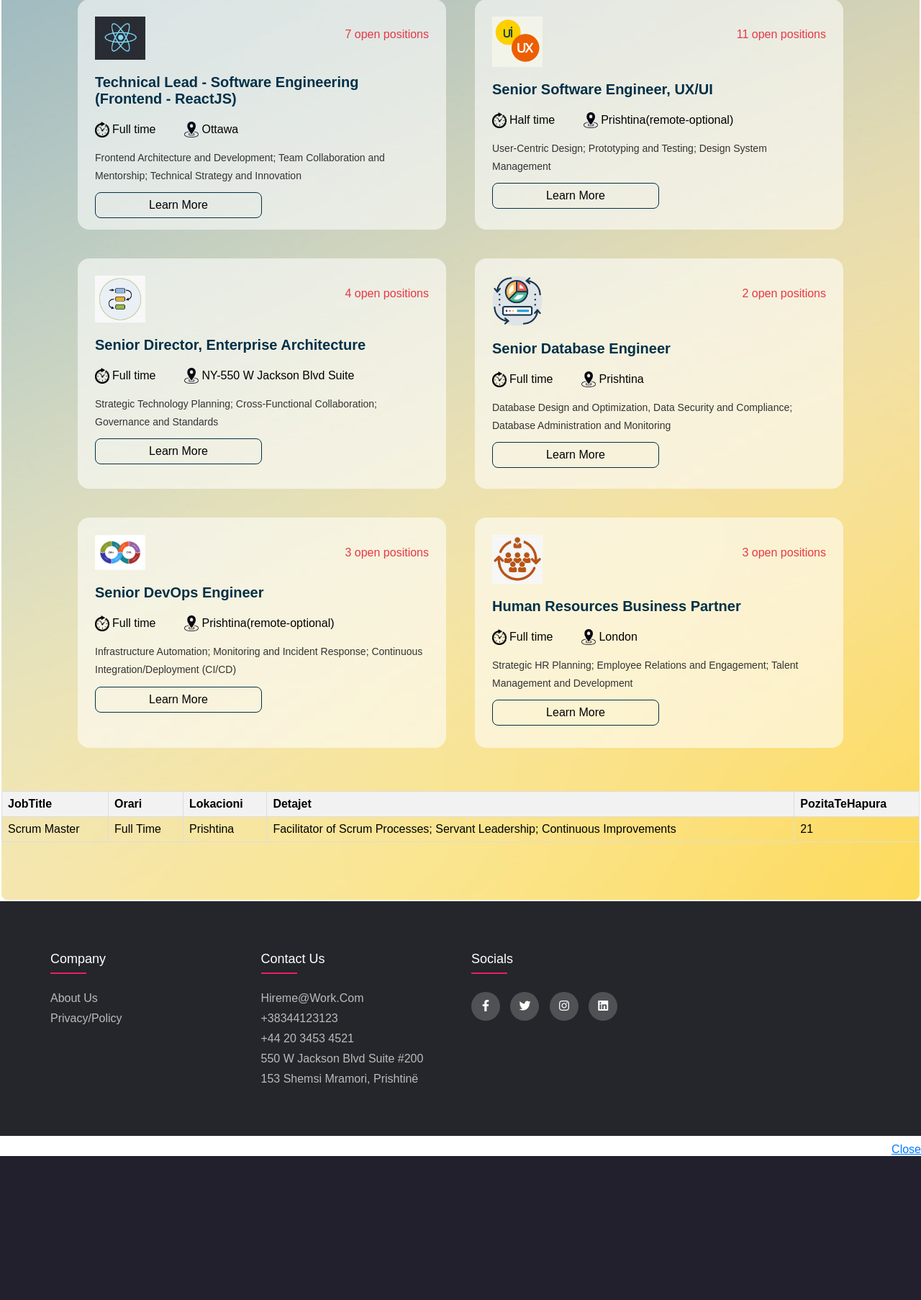
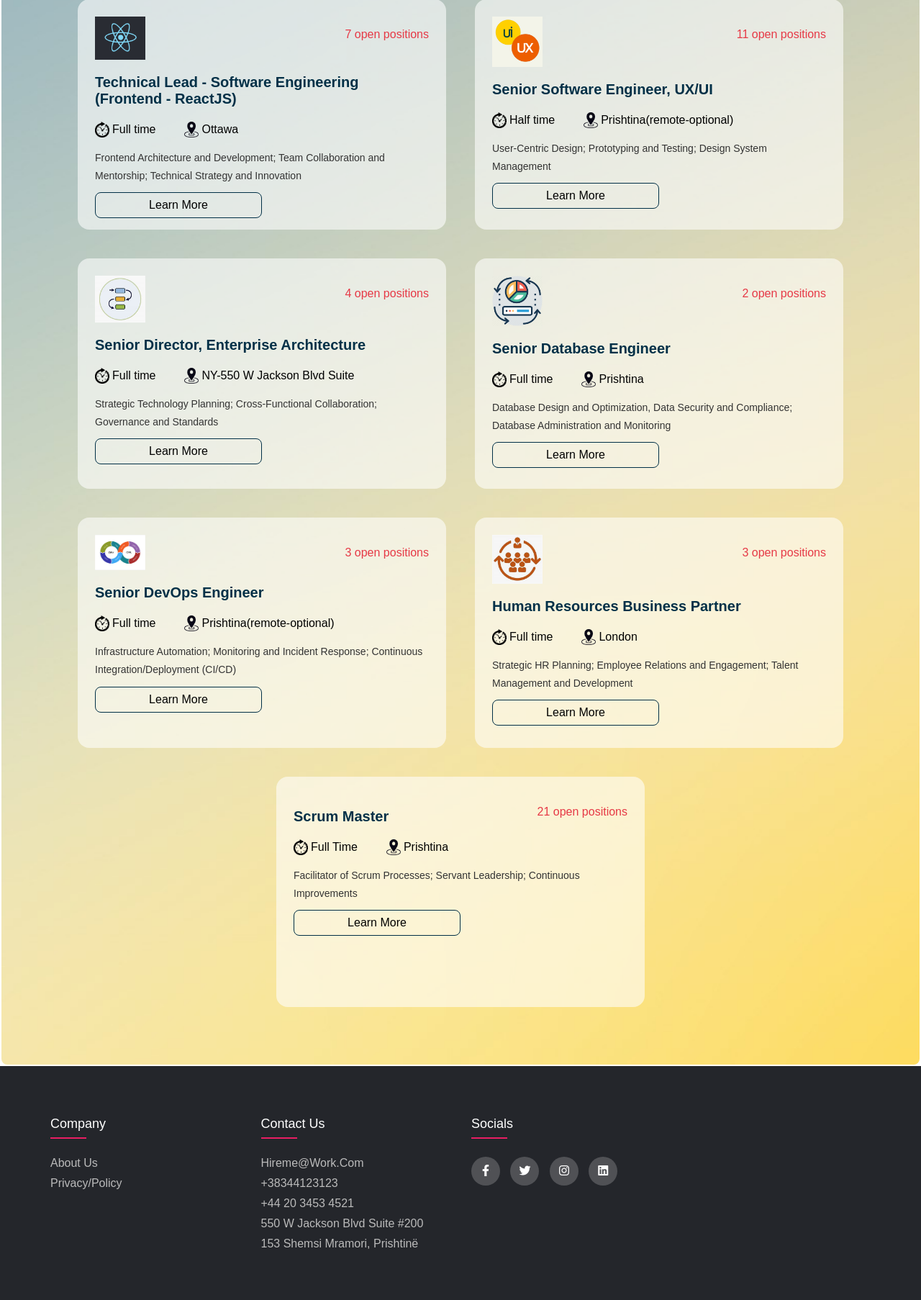
Before and after one commit to oltahasimja/PROJEKTI, a PHP site: page /jobopenings.php in a window 1280 px wide. Shown: the part 648-2454 px from the top of the page at 72% size. Before the commit the page ends 2254 px from the top, so only its background shows below. Run offline with PHP 8.4, Linux system fonts and the light colour scheme; the visitor is signed in with stand-in values (Sample User, id 1); data comes from the database, SQL or seed files in the repository; data that the repository does not hold is empty.

Commit message:
comit-changesinjobs//img column

```diff
--- a/PunaRepository.php
+++ b/PunaRepository.php
@@ -22,17 +22,17 @@
 
         public function insertPuna($job){
             $conn = $this->connection;
-
+            $img = $job->getImg();
             $jobTitle = $job->getJobTitle();
             $orari = $job->getOrari();
             $lokacioni = $job->getLokacioni();
             $detajet = $job->getDetajet();
             $pozitaTeHapura=$job->getPozitaTeHapura();
 
-            $sql = "INSERT INTO job(JobTitle,Orari, Lokacioni,Detajet,PozitaTeHapura) VALUES (?,?,?,?,?)";
+            $sql = "INSERT INTO job(Img,JobTitle,Orari, Lokacioni,Detajet,PozitaTeHapura) VALUES (?,?,?,?,?,?)";
 
             $statement = $conn->prepare($sql);
-            $statement->execute([ $jobTitle,  $orari,  $lokacioni, $detajet,$pozitaTeHapura]);
+            $statement->execute([   $img, $jobTitle,  $orari,  $lokacioni, $detajet,$pozitaTeHapura]);
 
             echo "<script>alert('U shtua me sukses!')</script>";
         }
@@ -50,12 +50,12 @@
 
         //Pjesa tjeter e funksioneve CRUD: update
         //dergohet parametri ne baze te cilit e identifikojme jobn (ne kete rast id, por mund te jete edhe ndonje atribut tjeter) dhe parametrat e tjere qe mund t'i ndryshojme (emri, mbiemri, etj...)
-        public function editJob($id, $jobTitle, $orari, $lokacioni,  $detajet , $pozitaTeHapura){
+        public function editJob($id, $img, $jobTitle, $orari, $lokacioni,  $detajet , $pozitaTeHapura){
             $conn = $this->connection;
-            $sql = "UPDATE job SET JobTitle=?,Orari=?, Lokacioni=?, Detajet=?,PozitaTeHapura=? WHERE ID=?";
+            $sql = "UPDATE job SET Img=?, JobTitle=?,Orari=?, Lokacioni=?, Detajet=?,PozitaTeHapura=? WHERE ID=?";
 
             $statement = $conn->prepare($sql);
-            $statement->execute([ $jobTitle, $orari, $lokacioni,  $detajet , $pozitaTeHapura, $id]);
+            $statement->execute([ $img, $jobTitle, $orari, $lokacioni,  $detajet , $pozitaTeHapura, $id]);
 
             echo "<script>alert('U ndryshua me sukses!')</script>";
 
--- a/dashboard.php
+++ b/dashboard.php
@@ -19,6 +19,7 @@ $puna = $jbrep->getAllJobs();
         <table>
             <thead>
             <tr>
+            <th>Img</th>
                 <th>JobTitle</th>
                 <th>Orari</th>
                 <th>Lokacioni</th>
@@ -29,6 +30,7 @@ $puna = $jbrep->getAllJobs();
             <tbody>
                 <?php foreach($puna as $job) { ?> <!--e hapim foreach-->
                     <tr>
+                    <td><?php echo $job['Img'];?></td>
                         <td><?php echo $job['JobTitle'];?></td>
                         <td><?php echo $job['Orari'];?></td>
                         <td><?php echo $job['Lokacioni'];?></td>
--- a/jobopenings.php
+++ b/jobopenings.php
@@ -194,30 +194,27 @@ $puna = $jbrep->getAllJobs();
                 <a href="#" class="details-btn" onclick="showJobDetails7()">Learn More</a>
                 <span class="open-positions">3 open positions</span>
         </div>
-        <table>
-            <thead>
-            <tr>
-                <th>JobTitle</th>
-                <th>Orari</th>
-                <th>Lokacioni</th>
-                <th>Detajet</th>
-                <th>PozitaTeHapura</th>
-            </tr>
-            </thead>
-            <tbody>
-                <?php foreach($puna as $job) { ?> <!--e hapim foreach-->
-                    <tr>
-                        <td><?php echo $job['JobTitle'];?></td>
-                        <td><?php echo $job['Orari'];?></td>
-                        <td><?php echo $job['Lokacioni'];?></td>
-                        <td><?php echo $job['Detajet'];?></td>
-                        <td><?php echo $job['PozitaTeHapura'];?></td>
-
-                    </tr>
-                <?php }?>
-            </tbody>
-        </table>
-
+
+
+        <?php foreach ($puna as $job) { ?>
+    <div class="puna">
+        <img src="<?php echo $job['Img']; ?>" alt="" style="width: 70px; height: auto;">
+        <h3 class="job-title"><?php echo $job['JobTitle']; ?></h3>
+        <div class="kryesor">
+            <div class="foto-fulltime">
+                <img src="ora.png" alt="" style="width: 20px; height: auto;">
+                <div class="time"><?php echo $job['Orari']; ?></div>
+            </div>
+            <div class="foto-lokacion">
+                <img src="lokacioni.png" alt="" style="width: 20px; height: auto;">
+                <div class="lokacion"><?php echo $job['Lokacioni']; ?></div>
+            </div>
+        </div>
+        <div class="details"><?php echo $job['Detajet']; ?></div>
+        <a href="#" class="details-btn" onclick="showJobDetails7()">Learn More</a>
+        <span class="open-positions"><?php echo $job['PozitaTeHapura']; ?> open positions</span>
+    </div>
+<?php } ?>
         <!-- <div class="puna">
             <img src="embedded-system-icon-set-four-elements-diferent-styles-industry-icons-collection-creative-filled-outline-colored-flat-161602401.webp" alt="" style="width: 70px; height: auto;">
             <h3 class="job-title">Embedded Systems Engineer</h3>
--- a/register.php
+++ b/register.php
@@ -3,13 +3,14 @@ include_once ('Puna.php');
 include_once ('PunaRepository.php');
 
 if (isset($_POST['submitbtn'])) {
+    $img = $_POST['img'];
     $jobTitle = $_POST['jobTitle'];
     $orari = $_POST['orari'];
     $lokacioni = $_POST['lokacioni'];
     $detajet = $_POST['detajet'];
     $pozitaTeHapura = $_POST['pozitaTeHapura'];
 
-    $puna = new Puna($jobTitle, $orari, $lokacioni,$detajet, $pozitaTeHapura);
+    $puna = new Puna($img,$jobTitle, $orari, $lokacioni,$detajet, $pozitaTeHapura);
 
     $punaRepository = new PunaRepository();
     $punaRepository->insertPuna($puna);
@@ -91,6 +92,8 @@ if (isset($_POST['submitbtn'])) {
         <h1>Register</h1>
 
 <form action="<?php echo $_SERVER['PHP_SELF']?>" method="POST">
+<label>Img:</label>
+        <input type="file" name="img"> <br>
             <label>Job Title:</label>
             <input type="text" name="jobTitle" ><br>
             <label>Orari:</label>
```
Also changed, not shown: Puna.php (+9 -2 lines), edit.php (+6 -4 lines).
